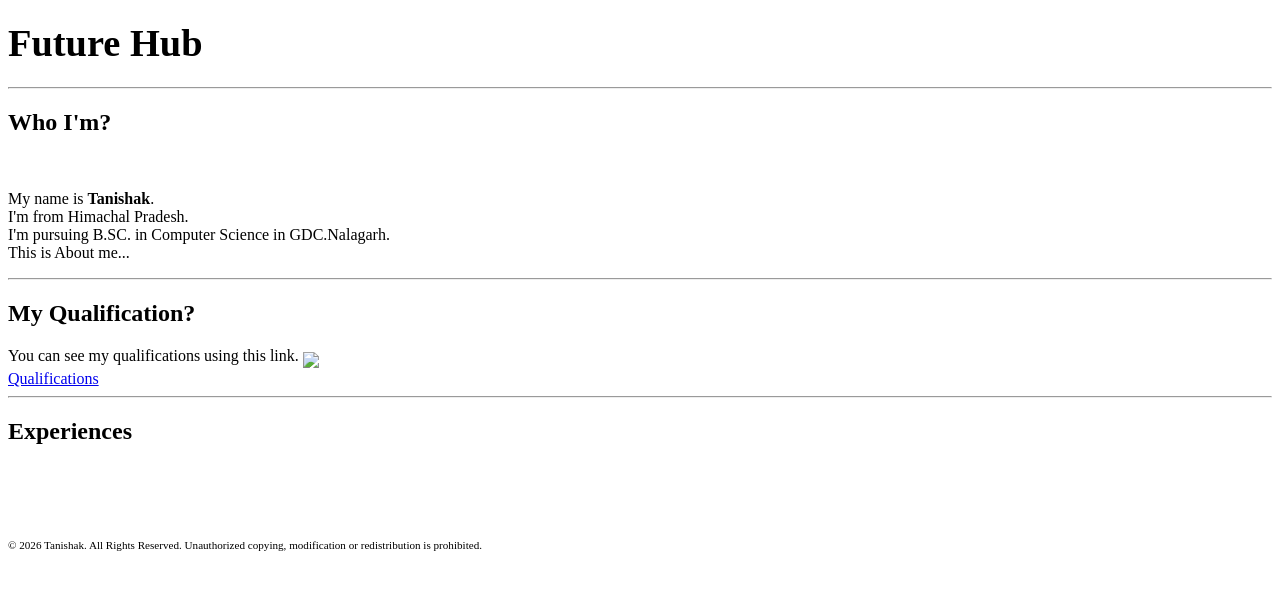
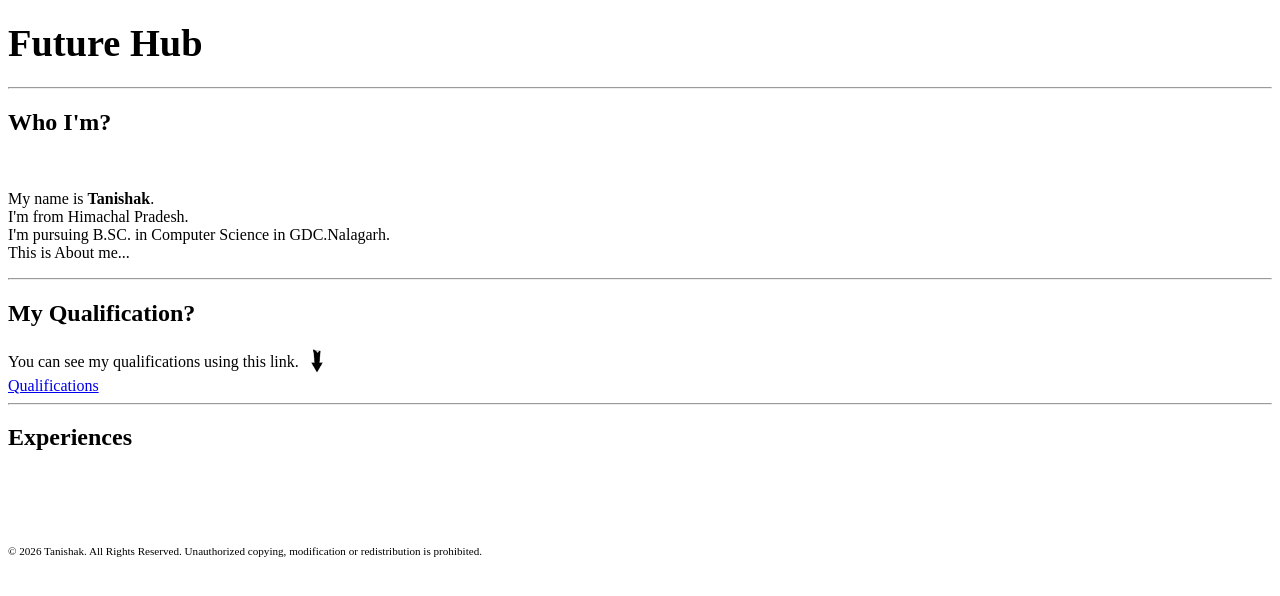
Before and after one commit to tanishak01/FutureHub.github.io, a plain HTML site: page index.html in a window 1280 px wide. Drawn offline with Linux system fonts and the light colour scheme.

Commit message:
Update index.html

```diff
--- a/index.html
+++ b/index.html
@@ -31,7 +31,7 @@
   <h2 id="myqel">My Qualification?</h2>
   <article>You can see my qualifications using this link.
     <sub><sub>
-    <img src="/imgs/downarrow.png" height="28px">
+    <img src="/images/downarrow.png" height="28px">
     </sub></sub>
   </article>
   <a href="https://www.google.com/">Qualifications</a>
```
